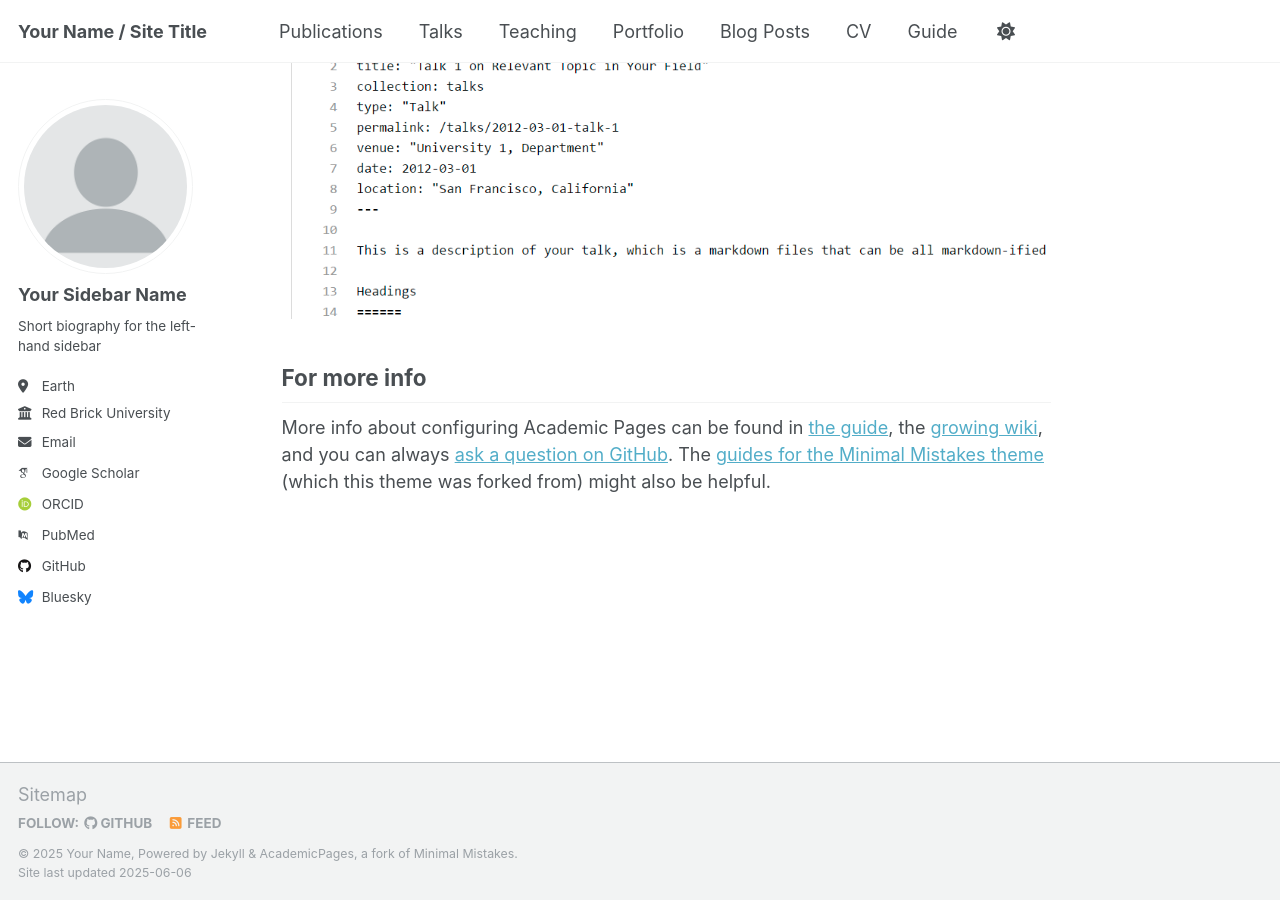
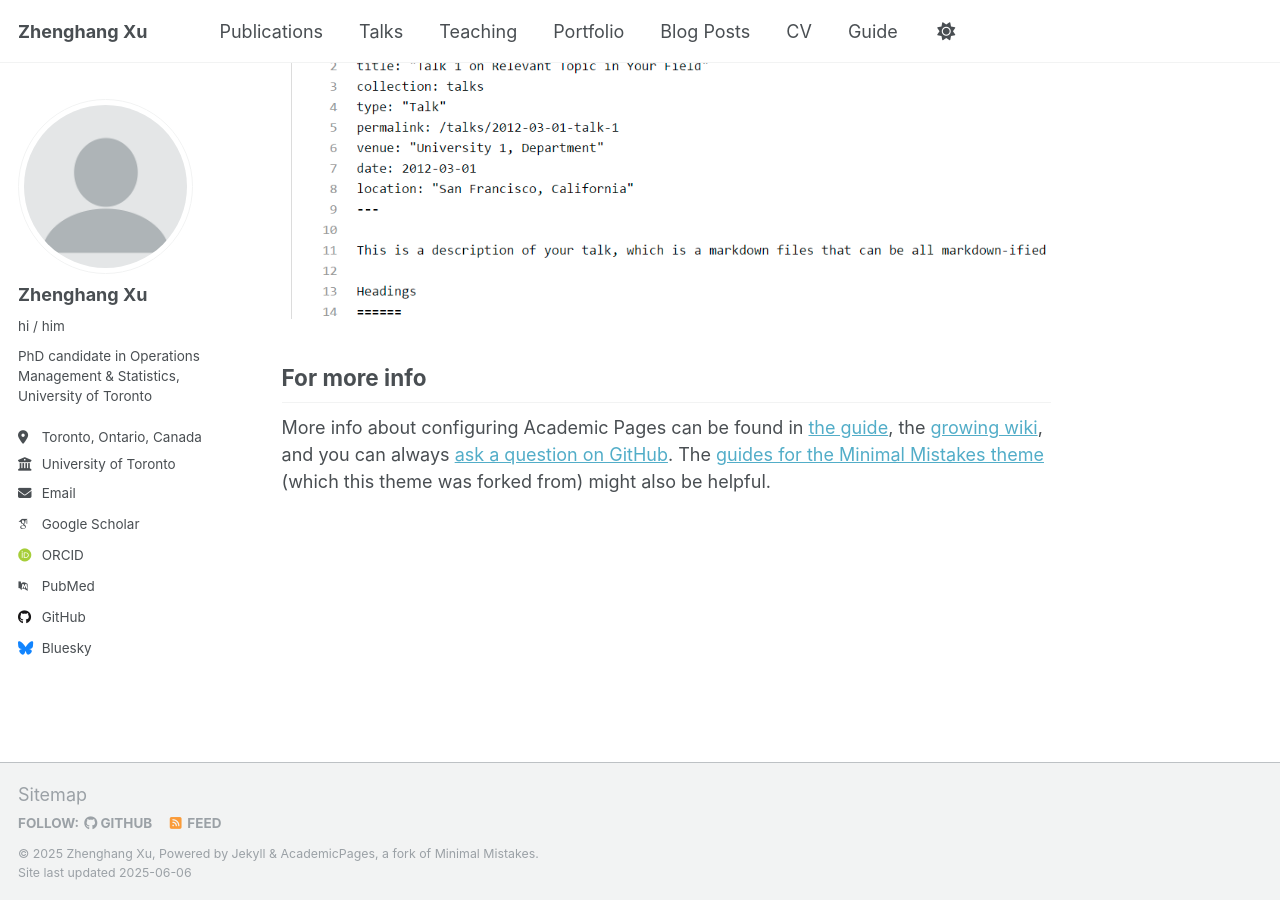
Before and after one commit to zhenghangxu-baymax/zhenghangxu-baymax.github.io, a Jekyll site: the page built from _pages/about.md, in a window 1280 px wide and 900 px high, scrolled down 2636 px. Built offline with Jekyll 4.4.1, drawn with Linux system fonts in a browser that asks for light colours; some web fonts are replaced.

Commit message:
Update _config.yml

```diff
--- a/_config.yml
+++ b/_config.yml
@@ -9,11 +9,11 @@
 # Basic Site Settings
 locale                   : "en-US"
 site_theme               : "default"
-title                    : "Your Name / Site Title"
+title                    : "Zhenghang Xu"
 title_separator          : "-"
-name                     : &name "Your Name"
-description              : &description "personal description"
-url                      : https://academicpages.github.io # the base hostname & protocol for your site e.g. "https://[your GitHub username].github.io" or if you already have some other page hosted on Github then use "https://[your GitHub username].github.io/[Your Repo Name]"
+name                     : &name "Zhenghang Xu"
+description              : &description "PhD student at University of Toronto"
+url                      : https://zhenghangxu-baymax.github.io # the base hostname & protocol for your site e.g. "https://[your GitHub username].github.io" or if you already have some other page hosted on Github then use "https://[your GitHub username].github.io/[Your Repo Name]"
 baseurl                  : "" # the subpath of your site, e.g. "/blog"
 repository               : "academicpages/academicpages.github.io"
 
@@ -23,13 +23,13 @@ repository               : "academicpages/academicpages.github.io"
 author:
   # Biographic information
   avatar           : "profile.png"
-  name             : "Your Sidebar Name"
-  pronouns         : # example: "she/her"
-  bio              : "Short biography for the left-hand sidebar"
-  location         : "Earth"
-  employer         : "Red Brick University"
+  name             : "Zhenghang Xu"
+  pronouns         : "hi / him"
+  bio              : "PhD candidate in Operations Management & Statistics, University of Toronto"
+  location         : "Toronto, Ontario, Canada"
+  employer         : "University of Toronto"
   uri              : # URL
-  email            : "none@example.org"
+  email            : "zhenghang.xu@rotman.utoronto.ca"
 
   # Academic websites
   academia         : # URL
```
